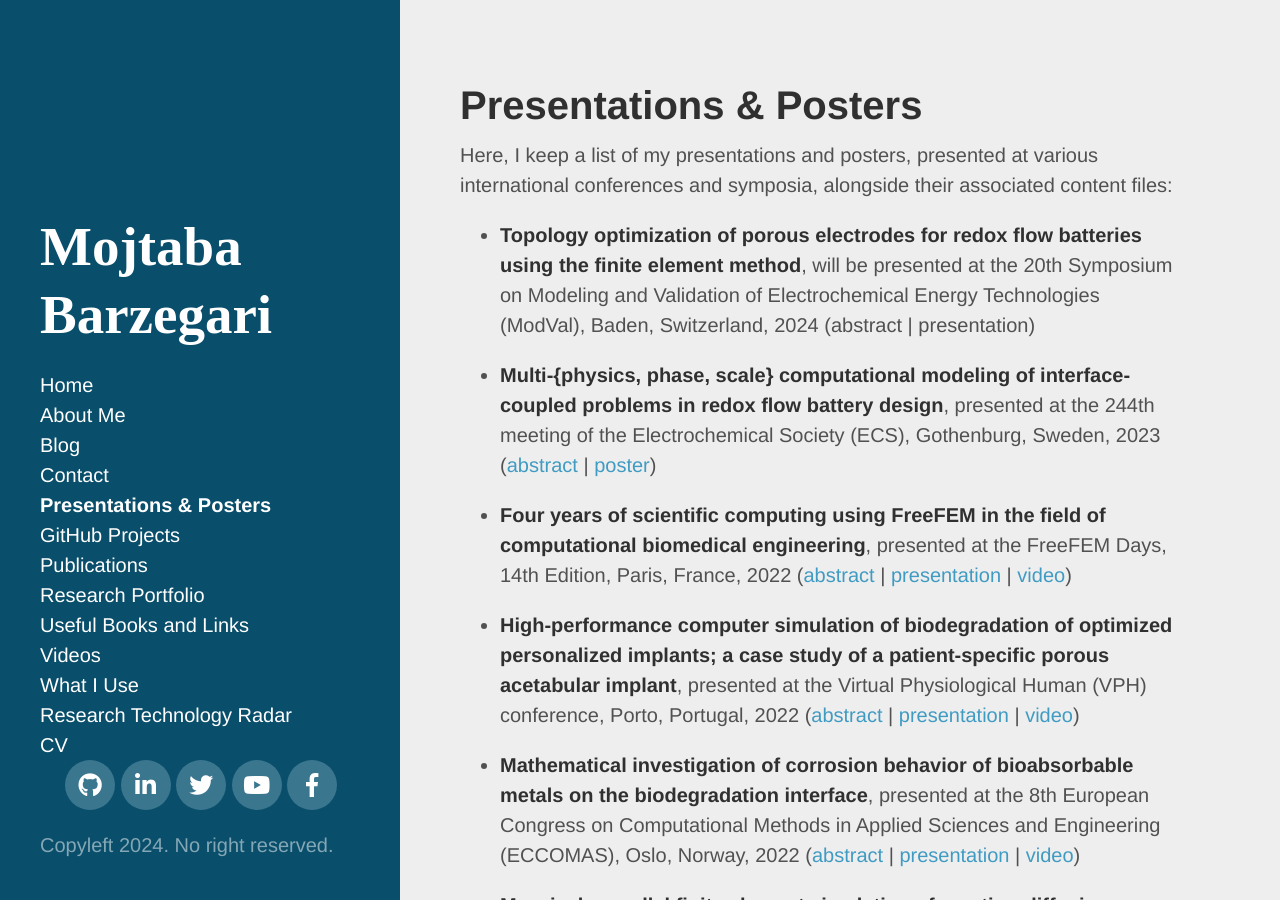
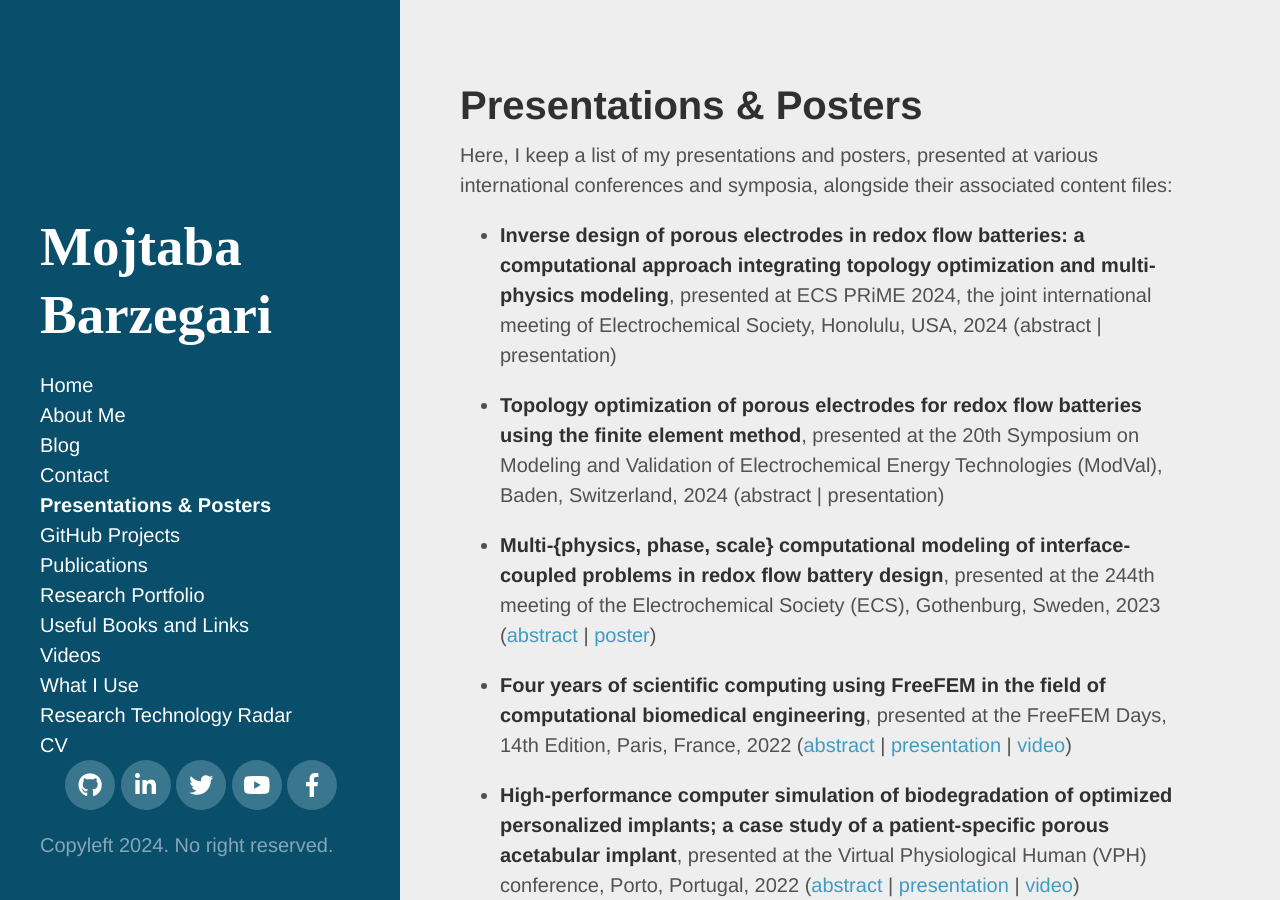
Before and after one commit to mbarzegary/mbarzegary.github.io, a Jekyll site: the page built from presentations.md, in a window 1280 px wide and 900 px high. Built offline with Jekyll 4.4.1, drawn with Linux system fonts in a browser that asks for light colours; nearby versions of some CDN libraries; some web fonts are replaced.

Commit message:
add a new abstract

```diff
--- a/presentations.md
+++ b/presentations.md
@@ -7,7 +7,9 @@ Here, I keep a list of my presentations and posters, presented at various intern
 
 <!-- ## As the presenter (main author) -->
 
-* **Topology optimization of porous electrodes for redox flow batteries using the finite element method**, will be presented at the 20th Symposium on Modeling and Validation of Electrochemical Energy Technologies (ModVal), Baden, Switzerland, 2024 (abstract \| presentation)
+* **Inverse design of porous electrodes in redox flow batteries: a computational approach integrating topology optimization and multi-physics modeling**, presented at ECS PRiME 2024, the joint international meeting of Electrochemical Society, Honolulu, USA, 2024 (abstract \| presentation)
+
+* **Topology optimization of porous electrodes for redox flow batteries using the finite element method**, presented at the 20th Symposium on Modeling and Validation of Electrochemical Energy Technologies (ModVal), Baden, Switzerland, 2024 (abstract \| presentation)
 
 * **Multi-{physics, phase, scale} computational modeling of interface-coupled problems in redox flow battery design**, presented at the 244th meeting of the Electrochemical Society (ECS), Gothenburg, Sweden, 2023 ([abstract](/public/files/ecs244-abstract.pdf) \| [poster](/public/files/ecs244-poster.pdf))
 
```
